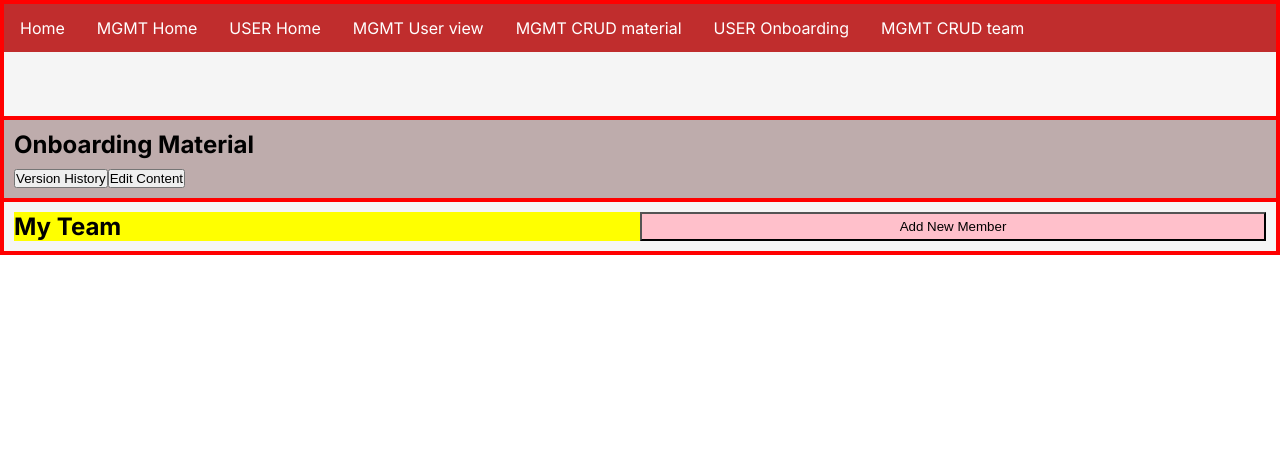
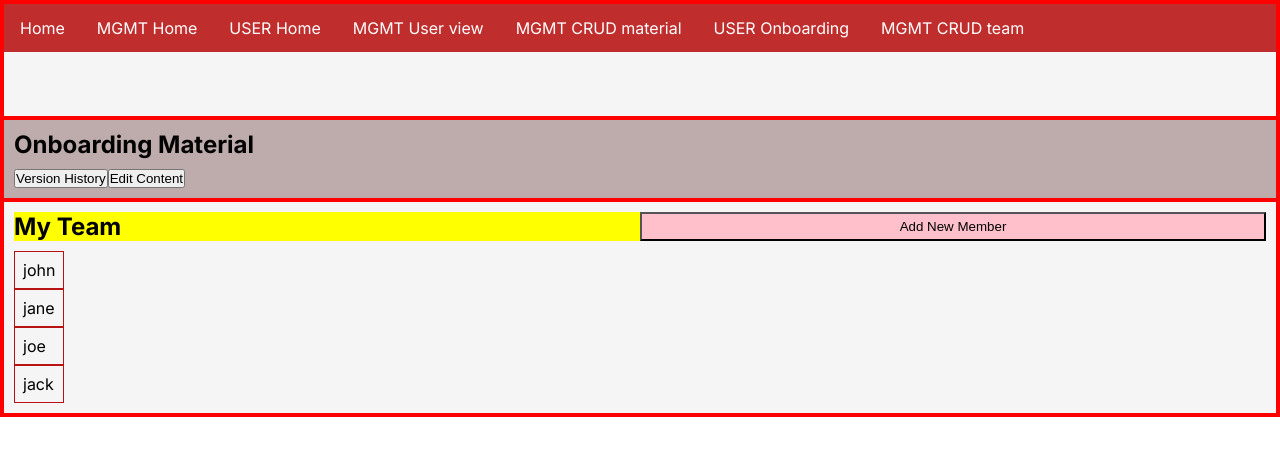
Before and after one commit to rebekahgulliver/frontend, a Next.js app: page / in a window 1280 px wide. Shown: the top 456 px of the page. Built offline with nearby package versions, Linux system fonts and the light colour scheme.

Commit message:
page content update

```diff
--- a/src/app/page.module.css
+++ b/src/app/page.module.css
@@ -35,6 +35,33 @@
 .section{
   border: solid blue 2px;
 }
+
+.list-container {
+  margin: 20px auto;
+  width: 80%;
+  border: 1px solid #ddd;
+  border-radius: 5px;
+  padding: 10px;
+}
+
+.userList {
+  list-style-type: none;
+  padding: 0;
+  width: 100%;
+}
+
+.userListItem {
+  width: 100%;
+  border: 1px solid #b91212;
+  padding: 8px;
+}
+
+
+
+
+
+
+
 
 .main {
   display: flex;
--- a/src/app/page.tsx
+++ b/src/app/page.tsx
@@ -31,6 +31,16 @@ export default function Home() {
             <h2 className={styles.teamTitle}>My Team</h2>
             <button className={styles.teamButton}>Add New Member</button>
         </div>
+        <div className={styles.fullWidthContainer}>
+          <div className={styles.listContainer}>
+            <ul className={styles.userList}>
+              <li className={styles.userListItem}>john</li>
+              <li className={styles.userListItem}>jane</li>
+              <li className={styles.userListItem}>joe</li>
+              <li className={styles.userListItem}>jack</li>
+            </ul>
+          </div>
+        </div>
       </div>
 
 
```
